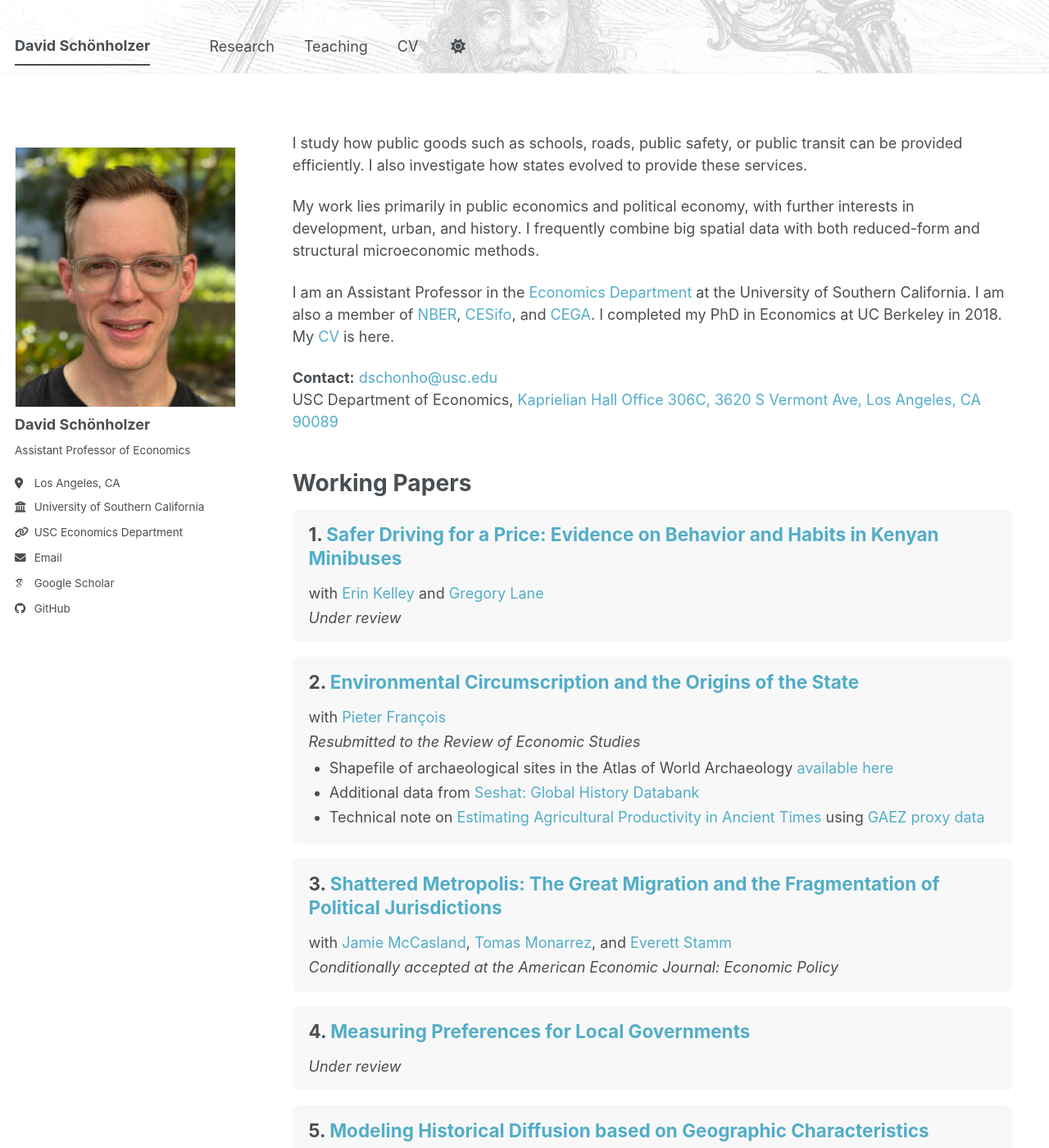
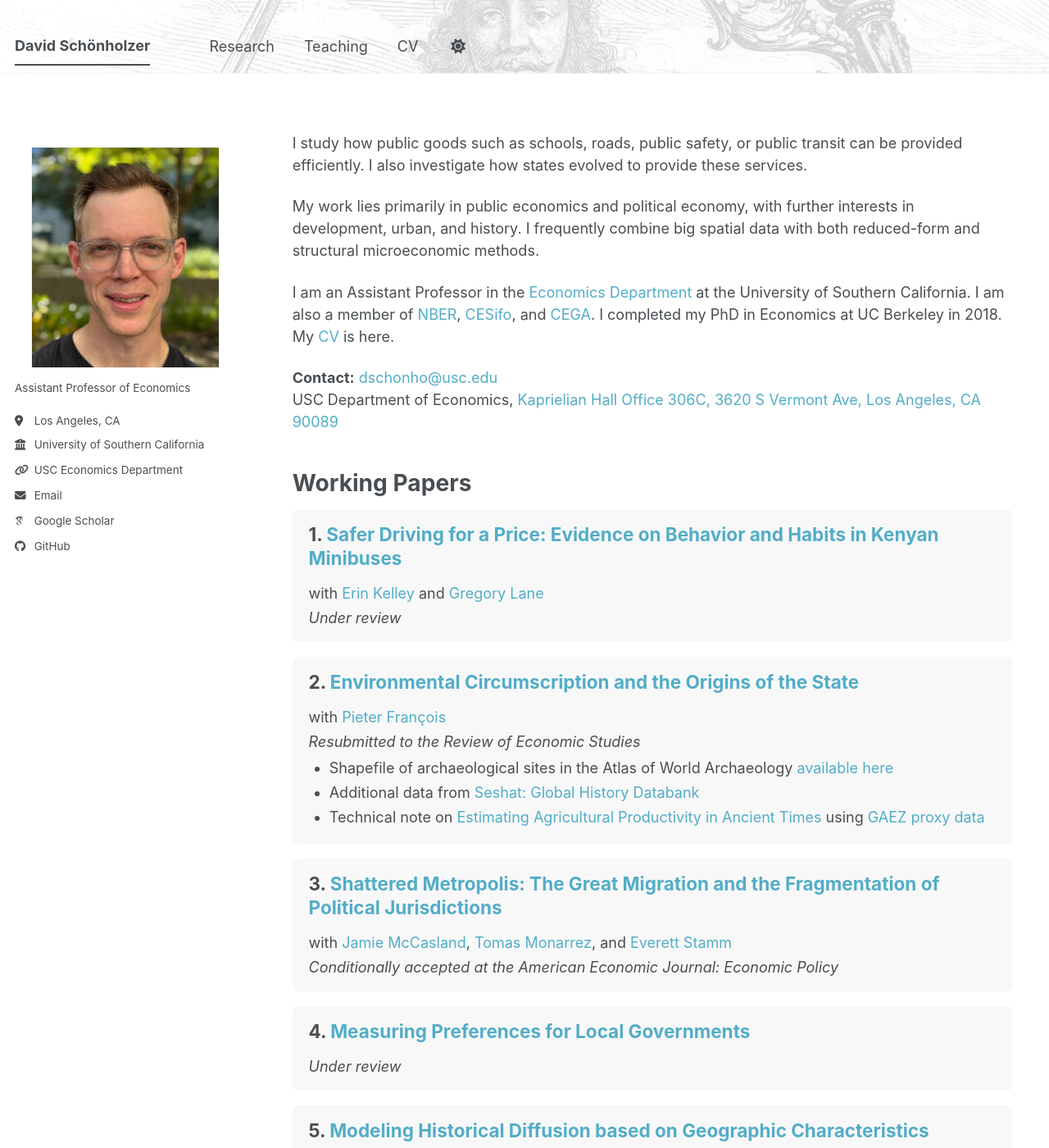
Before and after one commit to david-sch/david-sch.github.io, a Jekyll site: the page built from _pages/about.md, in a window 1280 px wide and 1400 px high. Shown: the whole window at 82% size. Built offline with Jekyll 4.4.1, drawn with Linux system fonts in a browser that asks for light colours; some web fonts are replaced; a script bundle is joined from its source files by our own code; library files that are not in the unit come from our copies.

Commit message:
Hide name under photo; gap above title; smaller centered desktop photo; cap mobile photo at 320px centered

```diff
--- a/assets/css/main.scss
+++ b/assets/css/main.scss
@@ -448,3 +448,29 @@
     margin-top: 0.75em;
   }
 }
+
+/* Hide the name under the photo (it's already in the header bar) */
+.author__name { display: none; }
+
+/* Small gap between the photo and the text below it */
+.author__avatar { margin-bottom: 0.75em; }
+
+/* Desktop: slightly smaller, centered photo (margins stay balanced) */
+@media screen and (min-width: 1024px) {
+  .author__avatar img {
+    width: 85%;
+    display: block;
+    margin: 0 auto;
+  }
+}
+
+/* Mobile: cap the photo at 320px, centered */
+@media screen and (max-width: 1023px) {
+  .author__avatar { text-align: center; }
+  .author__avatar img {
+    width: 100%;
+    max-width: 320px;
+    display: block;
+    margin: 0 auto;
+  }
+}
```
